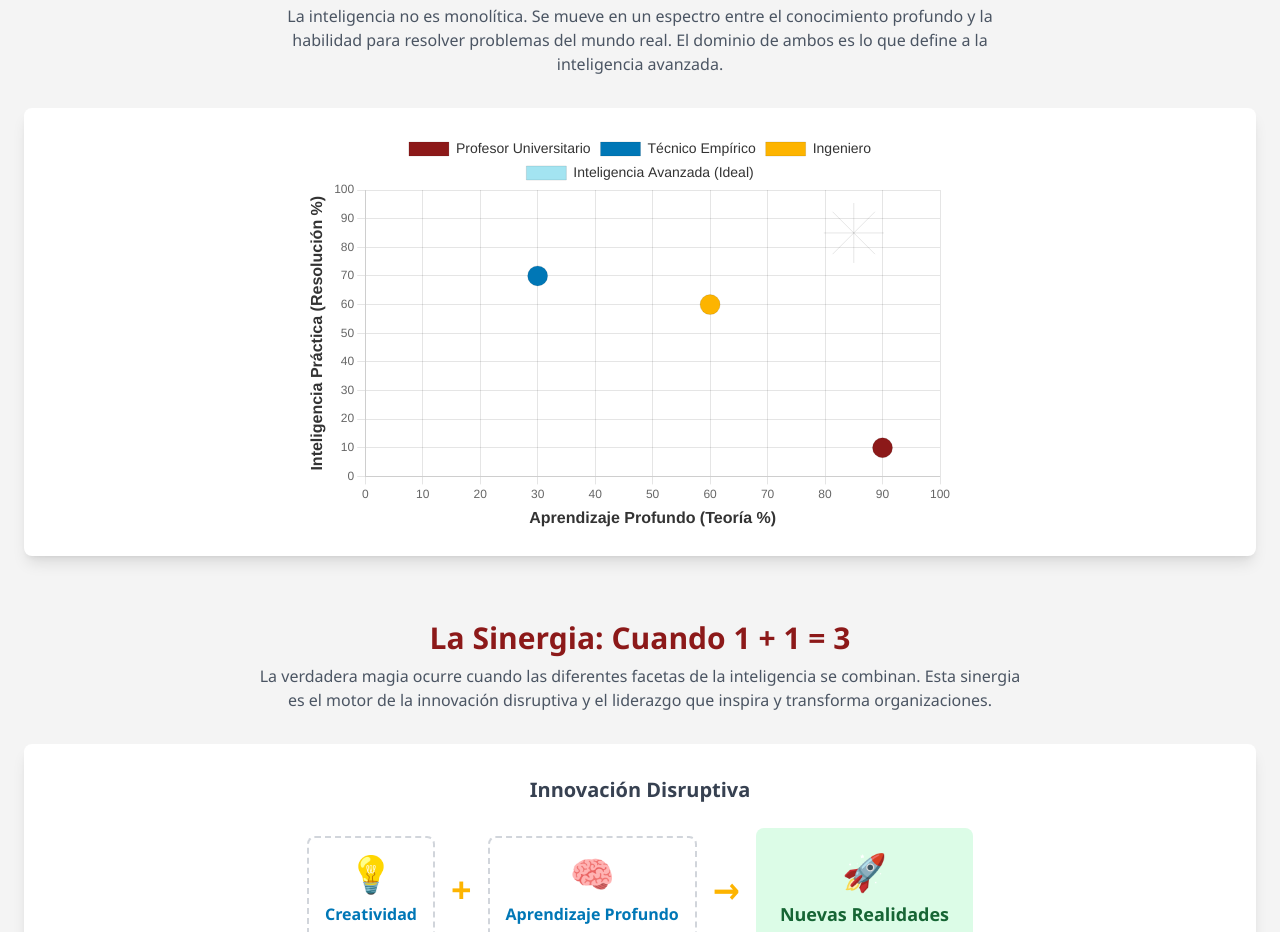
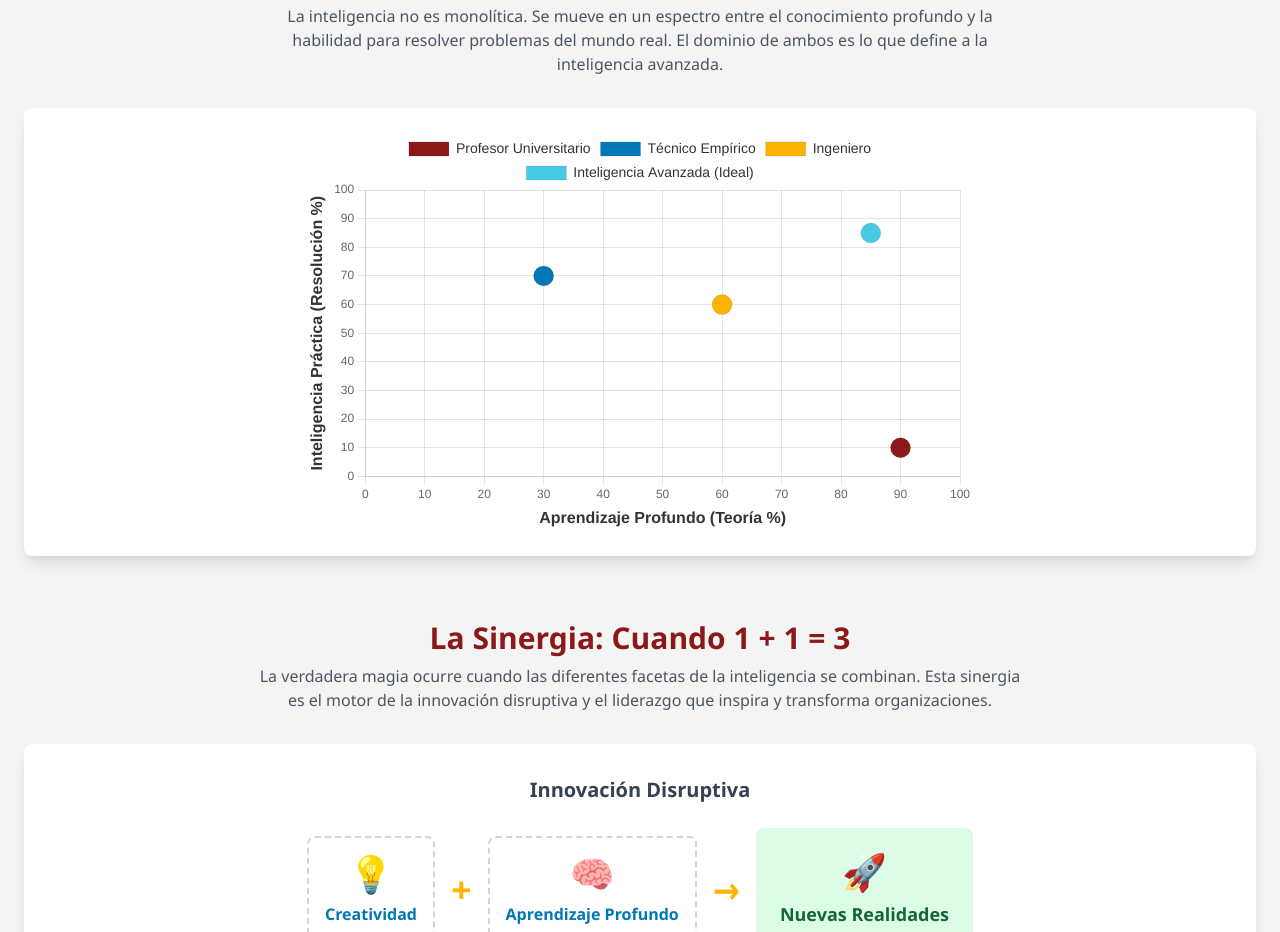
Before and after one commit to juanvelasco-svg/apoyoalestudiante.github.io, a plain HTML site: page factores_exito.html in a window 1280 px wide. Shown: the part 1640-2572 px from the top of the page. Drawn offline with nearby package versions, Linux system fonts and the light colour scheme; a web font is replaced by a local one.

Commit message:
Update factores_exito.html

```diff
--- a/factores_exito.html
+++ b/factores_exito.html
@@ -348,13 +348,12 @@
                     pointRadius: 10,
                     pointHoverRadius: 15
                 },
-                 {
+                {
                     label: 'Inteligencia Avanzada (Ideal)',
                     data: [{ x: 85, y: 85 }],
-                    backgroundColor: 'rgba(72, 202, 228, 0.5)',
-                    pointRadius: 30,
-                    pointHoverRadius: 35,
-                    pointStyle: 'star',
+                    backgroundColor: accentColor2,
+                    pointRadius: 10,
+                    pointHoverRadius: 15
                 }
             ]
         };
```
